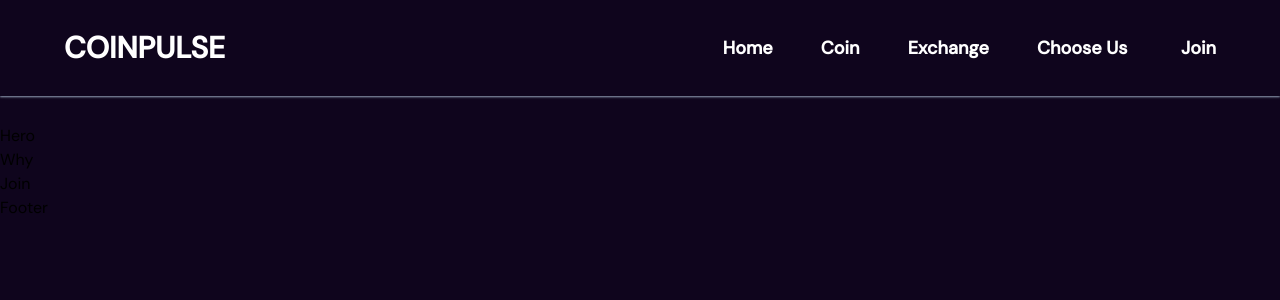
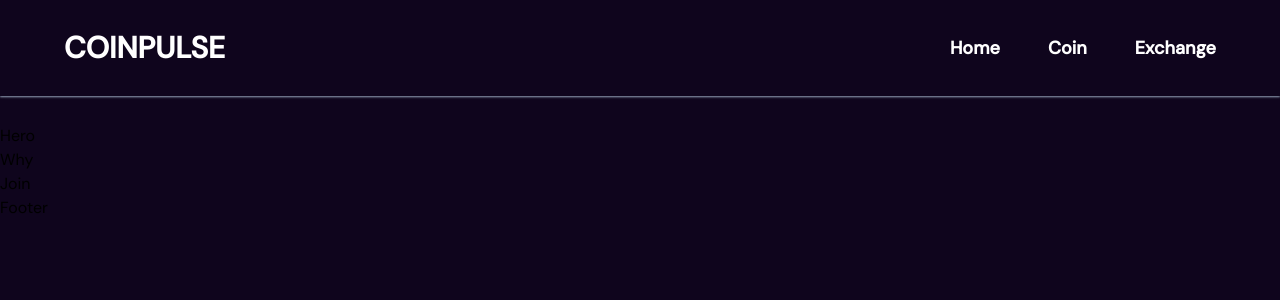
Before and after one commit to shoaibhasann/COINPULSE-Crypto-Data, a React (Vite) app: page / in a window 1280 px wide. Shown: the top 300 px of the page. Built offline with nearby package versions, Linux system fonts and the light colour scheme.

Commit message:
Changes navbar style

```diff
--- a/src/components/Navbar.jsx
+++ b/src/components/Navbar.jsx
@@ -23,12 +23,6 @@ const Navbar = () => {
         <li className="font-bold text-lg">
           <Link to={"/exchange"}>Exchange</Link>
         </li>
-        <li className=" w-24 font-bold text-lg">
-          <Link to={"/"}>Choose Us</Link>
-        </li>
-        <li className=" font-bold text-lg">
-          <Link to={"/"}>Join</Link>
-        </li>
       </ul>
       <div className="cursor-pointer block md:hidden" onClick={handleNav}>
         {!nav ? <AiOutlineClose size={20} /> : <AiOutlineMenu size={20} />}
@@ -36,7 +30,7 @@ const Navbar = () => {
       <div
         className={
           !nav
-            ? "fixed left-0 top-0 w-[60%] h-full border-r border-r-gray-900 bg-[#0f051d] ease-in-out duration-800"
+            ? "fixed z-10 left-0 top-0 w-[70%] h-full border-r border-r-gray-900 bg-[#0f051d] ease-in-out duration-800"
             : "hidden"
         }
       >
@@ -51,12 +45,6 @@ const Navbar = () => {
           <li className="p-4 border-b border-slate-300">
             <Link to={"/exchange"}>Exchange</Link>
           </li>
-          <li className="p-4 border-b border-slate-300">
-            <Link to={"/"}>Choose Us</Link>
-          </li>
-          <li className="p-4 border-b border-slate-300">
-            <Link to={"/"}>Join</Link>
-          </li>
         </ul>
       </div>
     </div>
```
